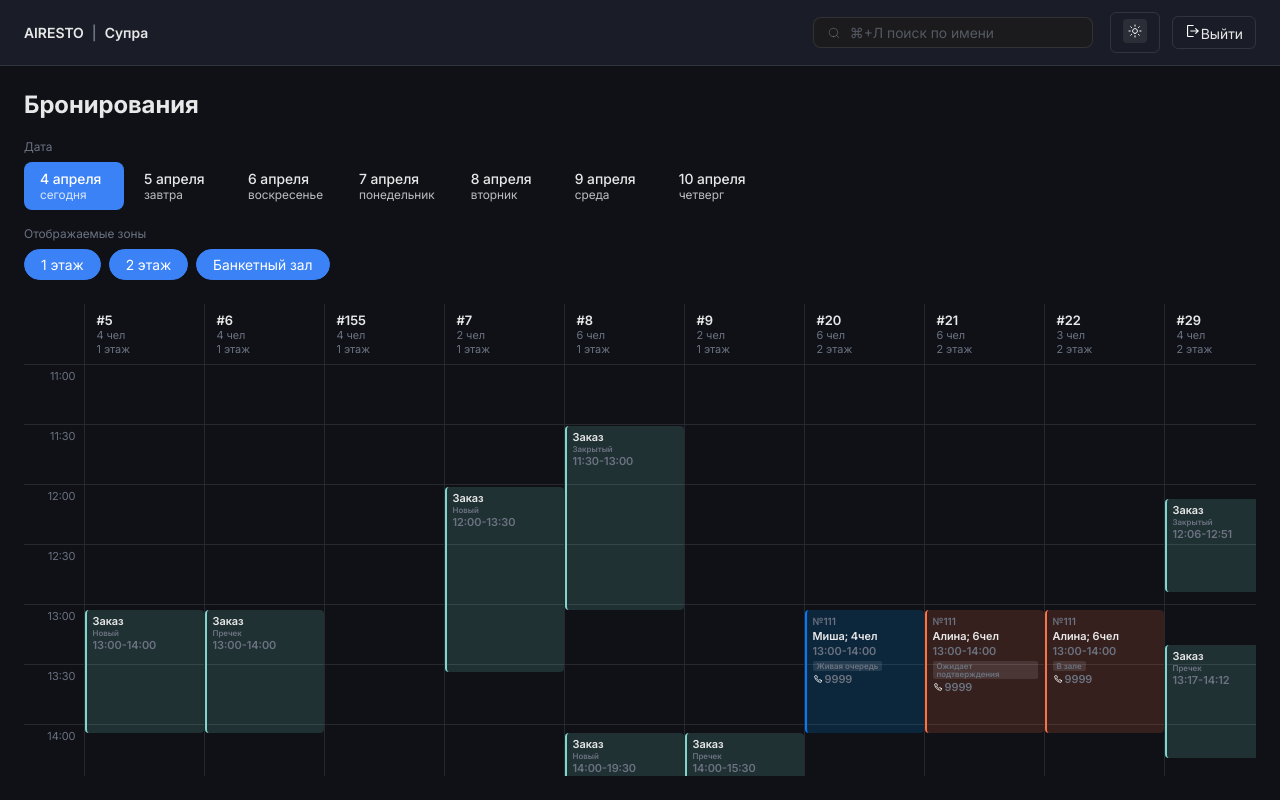
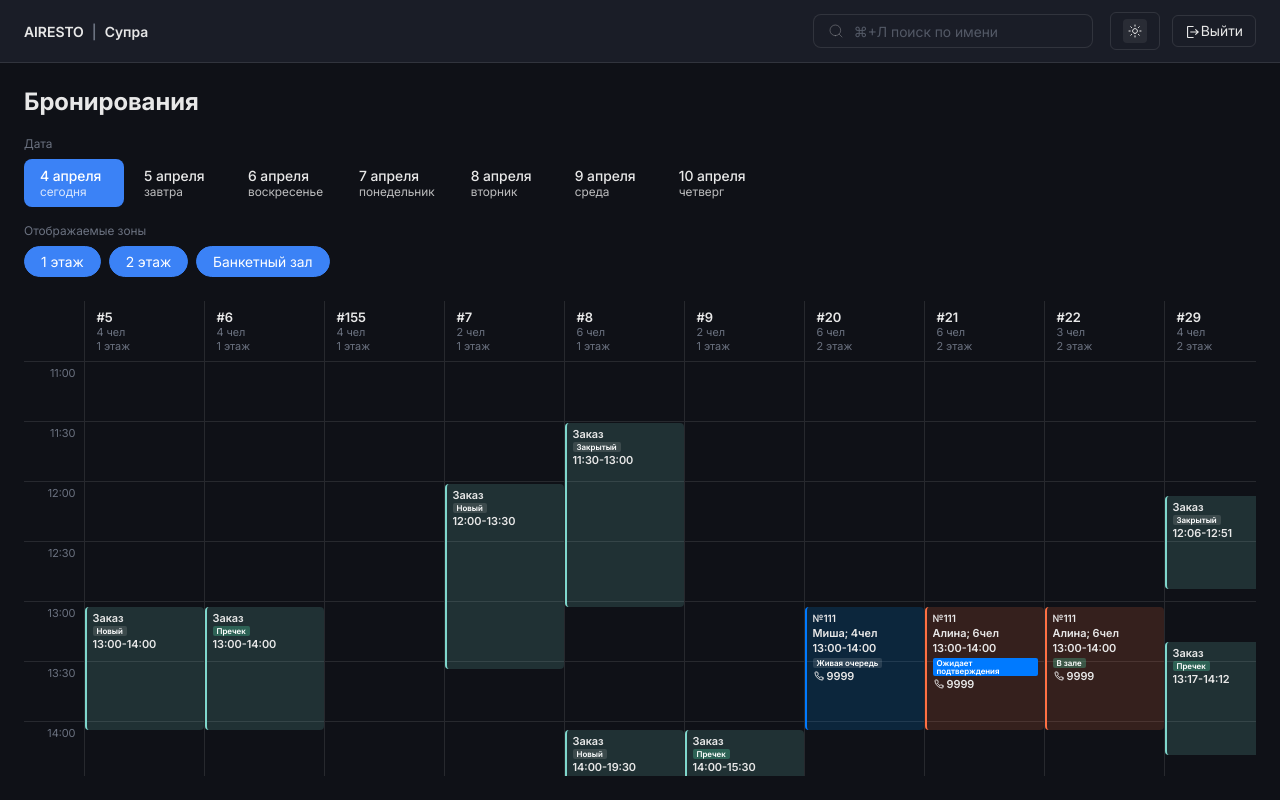
Before and after one commit to ledneev/airesto-test-task, a Vue app: page / in a window 1280 px wide. Built offline with nearby package versions, Linux system fonts and the light colour scheme.

Commit message:
refactor: some disgn improvements

```diff
--- a/src/assets/main.css
+++ b/src/assets/main.css
@@ -82,6 +82,15 @@
 
   --color-reservation-bg: rgba(255, 112, 67, 0.16);
   --color-reservation-border: #ff7043;
+
+  --badge-neutral-bg: rgba(255, 255, 255, 0.12);
+  --badge-neutral-text: #ffffff;
+  --badge-success-bg: rgba(74, 201, 155, 0.32);
+  --badge-success-text: #ffffff;
+  --badge-accent-bg: #007aff;
+  --badge-accent-text: #ffffff;
+  --badge-info-bg: rgba(0, 151, 253, 0.1);
+  --badge-info-text: #0097fd;
 }
 
 html.theme-light {
@@ -109,6 +118,15 @@ html.theme-light {
   --color-queue-border: #3498db;
   --color-reservation-bg: rgba(255, 112, 67, 0.08);
   --color-reservation-border: #e67e22;
+
+  --badge-neutral-bg: rgba(0, 0, 0, 0.08);
+  --badge-neutral-text: #1a1a1a;
+  --badge-success-bg: rgba(74, 201, 155, 0.32);
+  --badge-success-text: #0a3d2b;
+  --badge-accent-bg: #007aff;
+  --badge-accent-text: #ffffff;
+  --badge-info-bg: rgba(0, 151, 253, 0.1);
+  --badge-info-text: #0070c9;
 }
 
 html,
@@ -133,13 +151,11 @@ button {
   font-size: inherit;
 }
 
-/* Custom scrollbar styles */
 .booking-table__scroll {
   scrollbar-width: thin;
   scrollbar-color: var(--color-border) transparent;
 }
 
-/* WebKit scrollbar */
 .booking-table__scroll::-webkit-scrollbar {
   width: 10px;
   height: 10px;
--- a/src/components/BookingTable/EventCard.vue
+++ b/src/components/BookingTable/EventCard.vue
@@ -2,6 +2,7 @@
 import { computed } from 'vue'
 import { useBookingStore } from '../../stores/bookingStore'
 import type { PositionedEvent } from '../../types'
+import IconSvg from '../IconSvg.vue'
 
 const props = defineProps<{
   event: PositionedEvent
@@ -41,6 +42,19 @@ const labelMap: Record<string, string> = {
   'Закрыт':        'Отменен',
 }
 
+type BadgeVariant = 'neutral' | 'success' | 'accent' | 'info'
+
+const badgeVariantMap: Record<string, BadgeVariant> = {
+  New:     'neutral',
+  Bill:    'success',
+  Closed:  'neutral',
+  'Живая очередь': 'neutral',
+  'Новая':         'accent',
+  'Заявка':        'info',
+  'Открыт':        'success',
+  'Закрыт':        'neutral',
+}
+
 function formatTime(iso: string): string {
   return new Date(iso).toLocaleTimeString('ru-RU', {
     hour: '2-digit',
@@ -51,6 +65,7 @@ function formatTime(iso: string): string {
 
 const eventStyle = styleMap[props.event.status] ?? styleMap['New']
 const statusLabel = labelMap[props.event.status] ?? props.event.status
+const badgeVariant: BadgeVariant = badgeVariantMap[props.event.status] ?? 'neutral'
 const isBanquet = props.event.status === 'Banquet'
 const isOrder = props.event.type === 'order' && !isBanquet
 </script>
@@ -73,7 +88,10 @@ const isOrder = props.event.type === 'order' && !isBanquet
 
       <template v-if="isOrder">
         <span class="event-card__type">Заказ</span>
-        <span class="event-card__status-label">{{ statusLabel }}</span>
+        <span
+          class="event-card__status-badge"
+          :class="`event-card__status-badge--${badgeVariant}`"
+        >{{ statusLabel }}</span>
         <span class="event-card__time">
           {{ formatTime(event.start_time) }}-{{ formatTime(event.end_time) }}
         </span>
@@ -94,9 +112,12 @@ const isOrder = props.event.type === 'order' && !isBanquet
         <span class="event-card__time">
           {{ formatTime(event.start_time) }}-{{ formatTime(event.end_time) }}
         </span>
-        <span class="event-card__status-badge">{{ statusLabel }}</span>
+        <span
+          class="event-card__status-badge"
+          :class="`event-card__status-badge--${badgeVariant}`"
+        >{{ statusLabel }}</span>
         <span class="event-card__phone">
-          <img src="../../assets/img/phone.svg" alt="" aria-hidden="true">
+          <IconSvg name="phone" :size="12" />
           {{ event.phone_number?.slice(-4) }}
         </span>
       </template>
@@ -163,31 +184,45 @@ const isOrder = props.event.type === 'order' && !isBanquet
   overflow: visible;
 }
 
-.event-card__status-label,
 .event-card__status-badge {
   font-size: 8px;
   font-weight: 600;
   line-height: 8px;
-  color: var(--color-text-muted);
-}
-
-.event-card__status-badge {
-  background: rgba(255,255,255,0.1);
   padding: 1px 4px;
   border-radius: 2px;
   width: fit-content;
+  background: var(--badge-neutral-bg);
+  color: var(--badge-neutral-text);
+}
+
+.event-card__status-badge--neutral {
+  background: var(--badge-neutral-bg);
+  color: var(--badge-neutral-text);
+}
+
+.event-card__status-badge--success {
+  background: var(--badge-success-bg);
+  color: var(--badge-success-text);
+}
+
+.event-card__status-badge--accent {
+  background: var(--badge-accent-bg);
+  color: var(--badge-accent-text);
+}
+
+.event-card__status-badge--info {
+  background: var(--badge-info-bg);
+  color: var(--badge-info-text);
 }
 
 .event-card__table {
   font-size: 10px;
-  color: var(--color-text-muted);
 }
 
 .event-card__phone {
   display: flex;
   align-items: center;
   gap: 2px;
-  color: var(--color-text-muted);
 }
 
 .event-card__phone img {
@@ -196,7 +231,6 @@ const isOrder = props.event.type === 'order' && !isBanquet
 }
 
 .event-card__time {
-  color: var(--color-text-muted);
   margin-bottom: 2px;
 }
 
@@ -215,7 +249,6 @@ const isOrder = props.event.type === 'order' && !isBanquet
 
 .event-card:hover .event-card__name,
 .event-card:hover .event-card__type,
-.event-card:hover .event-card__status-label,
 .event-card:hover .event-card__time {
   white-space: normal;
   overflow: visible;
@@ -253,7 +286,6 @@ const isOrder = props.event.type === 'order' && !isBanquet
 .event-card:hover .event-card__name,
 .event-card:hover .event-card__type,
 .event-card:hover .event-card__time,
-.event-card:hover .event-card__status-label,
 .event-card:hover .event-card__status-badge,
 .event-card:hover .event-card__phone,
 .event-card:hover .event-card__table {
--- /dev/null
+++ b/src/components/IconSvg.vue
@@ -0,0 +1,72 @@
+<script setup lang="ts">
+import { computed } from 'vue'
+
+const props = withDefaults(defineProps<{
+  name: 'search' | 'theme' | 'exit' | 'phone'
+  size?: number
+  color?: string
+  strokeWidth?: number
+}>(), {
+  size: 24,
+  color: 'currentColor',
+  strokeWidth: 1.5
+})
+
+const iconPaths = {
+  search: {
+    viewBox: '0 0 20 20',
+    paths: [
+      '<path d="M9.33333 14.6667C12.2789 14.6667 14.6667 12.2789 14.6667 9.33333C14.6667 6.38781 12.2789 4 9.33333 4C6.38781 4 4 6.38781 4 9.33333C4 12.2789 6.38781 14.6667 9.33333 14.6667Z" stroke="currentColor" stroke-opacity="0.48" stroke-linecap="round" stroke-linejoin="round"/>',
+      '<path d="M16 16L13.1334 13.1333" stroke="currentColor" stroke-opacity="0.48" stroke-linecap="round" stroke-linejoin="round"/>'
+    ]
+  },
+  theme: {
+    viewBox: '0 0 24 24',
+    paths: [
+      '<rect width="24" height="24" rx="4" fill="currentColor" fill-opacity="0.08"/>',
+      '<path d="M12 14.4C13.3255 14.4 14.4 13.3255 14.4 12C14.4 10.6746 13.3255 9.60004 12 9.60004C10.6745 9.60004 9.59998 10.6746 9.59998 12C9.59998 13.3255 10.6745 14.4 12 14.4Z" stroke="currentColor" stroke-linecap="round" stroke-linejoin="round"/>',
+      '<path d="M12 6V7.2M12 16.8V18M7.758 7.758L8.604 8.604M15.396 15.396L16.242 16.242M6 12H7.2M16.8 12H18M8.604 15.396L7.758 16.242M16.242 7.758L15.396 8.604" stroke="currentColor" stroke-linecap="round" stroke-linejoin="round"/>'
+    ]
+  },
+  exit: {
+    viewBox: '0 0 16 16',
+    paths: [
+      '<path d="M3.125 14C2.825 14 2.5625 13.9 2.3375 13.7C2.1125 13.5 2 13.2667 2 13V3C2 2.73333 2.1125 2.5 2.3375 2.3C2.5625 2.1 2.825 2 3.125 2H8.58125V3H3.125V13H8.58125V14H3.125ZM10.7375 10.9167L9.93125 10.2L11.8438 8.5H5.28125V7.5H11.8063L9.89375 5.8L10.7 5.082L14 8.01533L10.7375 10.9167Z" fill="currentColor"/>'
+    ]
+  },
+  phone: {
+    viewBox: '0 0 12 12',
+    paths: [
+      '<path d="M9.99975 7.98954V9.19386C10.0002 9.30566 9.97726 9.41633 9.93238 9.51876C9.8875 9.6212 9.82168 9.71316 9.73913 9.78874C9.65659 9.86432 9.55913 9.92187 9.45301 9.95768C9.34689 9.9935 9.23444 10.0068 9.12287 9.99674C7.88512 9.86252 6.69617 9.4404 5.65156 8.76432C4.67969 8.14797 3.85571 7.32562 3.23813 6.35567C2.55834 5.3084 2.1353 4.11603 2.00326 2.87518C1.99321 2.76417 2.00643 2.65228 2.04208 2.54665C2.07773 2.44102 2.13503 2.34395 2.21032 2.26163C2.28562 2.1793 2.37727 2.11353 2.47943 2.06849C2.58159 2.02346 2.69203 2.00014 2.80372 2.00004H4.01043C4.20564 1.99812 4.39489 2.06711 4.5429 2.19415C4.69091 2.32119 4.78759 2.4976 4.81491 2.69052C4.86584 3.07593 4.9603 3.45435 5.09647 3.81857C5.15059 3.96225 5.1623 4.11841 5.13022 4.26853C5.09814 4.41866 5.02361 4.55646 4.91547 4.66561L4.40462 5.17544C4.97723 6.18046 5.81103 7.01261 6.81805 7.58408L7.32889 7.07425C7.43826 6.96632 7.57633 6.89194 7.72675 6.85992C7.87718 6.8279 8.03364 6.83959 8.17761 6.8936C8.54255 7.02951 8.92173 7.12378 9.3079 7.17461C9.5033 7.20212 9.68174 7.30035 9.80931 7.4506C9.93687 7.60085 10.0046 7.79266 9.99975 7.98954Z" stroke="currentColor" stroke-linecap="round" stroke-linejoin="round"/>'
+    ]
+  }
+}
+
+const icon = computed(() => iconPaths[props.name])
+const style = computed(() => ({
+  width: `${props.size}px`,
+  height: `${props.size}px`,
+  color: props.color,
+  '--stroke-width': props.strokeWidth
+}))
+</script>
+
+<template>
+  <svg
+    :viewBox="icon.viewBox"
+    :style="style"
+    class="icon-svg"
+    fill="none"
+    xmlns="http://www.w3.org/2000/svg"
+  >
+    <g v-html="icon.paths.join('')"></g>
+  </svg>
+</template>
+
+<style scoped>
+.icon-svg {
+  display: inline-block;
+  vertical-align: middle;
+  flex-shrink: 0;
+}
+</style>
--- a/src/components/TheHeader.vue
+++ b/src/components/TheHeader.vue
@@ -2,6 +2,7 @@
 import { ref, onMounted, computed, watch } from 'vue';
 import { useBookingStore } from "../stores/bookingStore";
 import type { CalendarEvent } from '../types';
+import IconSvg from './IconSvg.vue';
 
 const store = useBookingStore();
 
@@ -106,7 +107,7 @@ watch(searchQuery, (newQuery) => {
     <div class="header__actions">
       <div class="header__search-wrapper" style="position: relative; margin-right: 5px;">
         <div class="header__search">
-          <img src="../assets/img/search.svg" alt="Поиск" class="header__search-icon" />
+          <IconSvg name="search" :size="20" class="header__search-icon" />
           <input
             v-model="searchQuery"
             @focus="showSuggestions = true"
@@ -131,10 +132,10 @@ watch(searchQuery, (newQuery) => {
         </div>
       </div>
       <button class="header__btn" @click="toggleTheme" title="Переключить тему">
-        <img src="../assets/img/theme.svg" alt="Переключить тему" />
+        <IconSvg name="theme" :size="24" />
       </button>
       <button class="header__btn">
-        <img src="../assets/img/exit.svg" alt="" aria-hidden="true" />
+        <IconSvg name="exit" :size="16" />
         <span>Выйти</span>
       </button>
     </div>
@@ -194,7 +195,7 @@ watch(searchQuery, (newQuery) => {
 .header__search {
   display: flex;
   align-items: center;
-  background: #1B1B1D;
+  background: var(--color-bg-secondary);
   border: 1px solid var(--color-border);
   border-radius: 8px;
   padding: 6px 12px;
```
